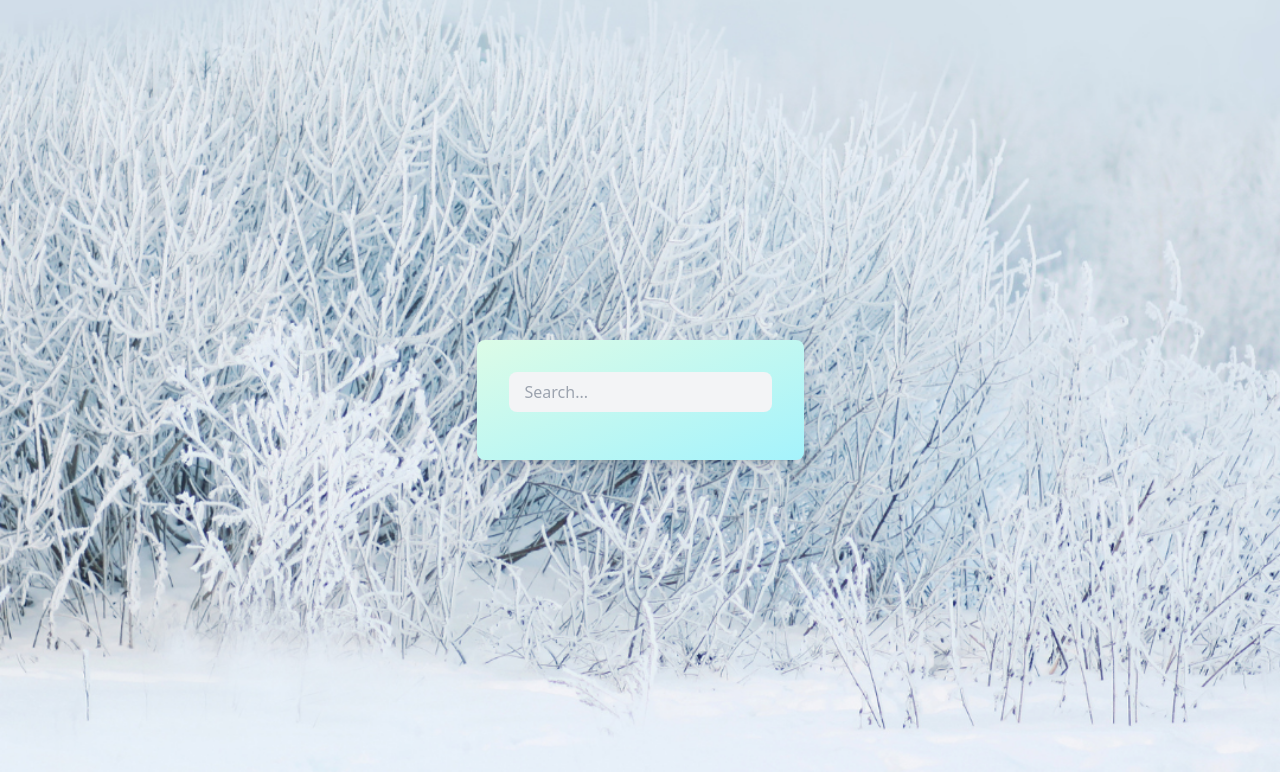
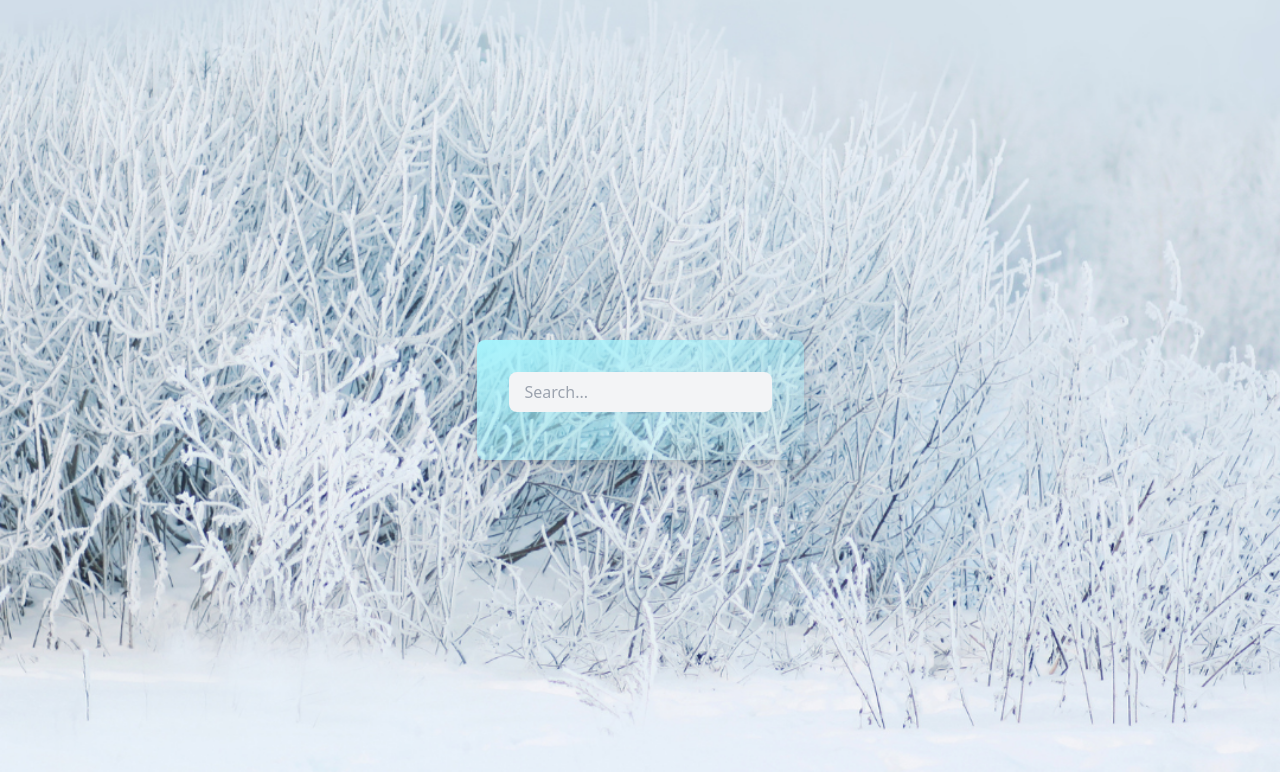
Before and after one commit to nishkarsh25/React-5Branch-5BeginnerProjects, a React (Vite) app: page / in a window 1280 px wide. Shown: the top 772 px of the page. Built offline with nearby package versions, Linux system fonts and the light colour scheme.

Commit message:
Fine tuned some of the background colours using tailwind css

```diff
--- a/src/App.jsx
+++ b/src/App.jsx
@@ -40,7 +40,7 @@ const App = () => {
             : coldBg})`,
       }}
     >
-      <div className={`${typeof weather.main !== "undefined" && weather.main.temp > 16 ? "bg-gradient-to-br from-red-400 to-orange-200" : "bg-gradient-to-br from-green-100 to-cyan-200"} p-8 rounded-lg shadow-lg`}>
+      <div className={`${typeof weather.main !== "undefined" && weather.main.temp > 16 ? "bg-gradient-to-br from-red-400 to-white-300" : "bg-gradient-to-br from-cyan-200 to-white-300"} p-8 rounded-lg shadow-lg`}>
         <div className="search-box mb-4">
           <input
             type="text"
```
